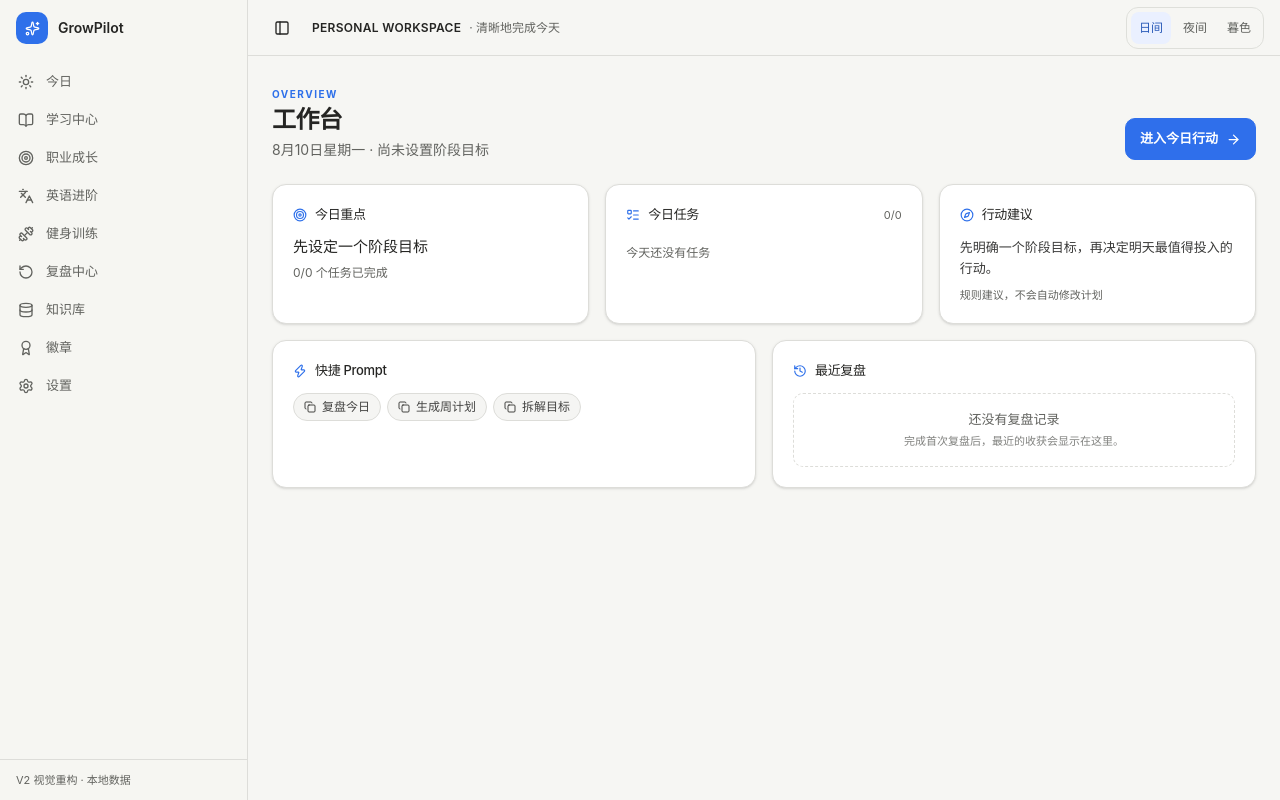
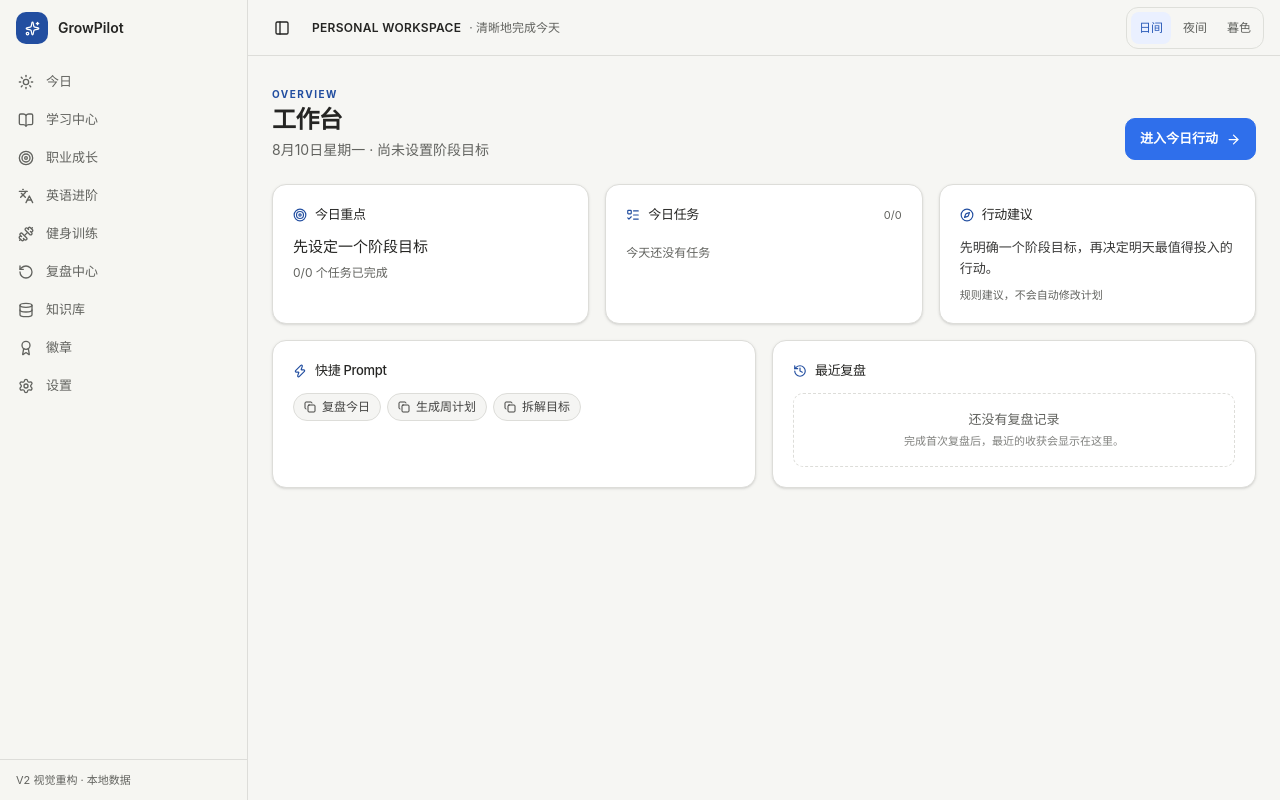
Before and after one commit to GrowPilot-Leo/Personal-Workspace, a Next.js app in the folder apps/web/: page /dashboard in a window 1280 px wide. Built offline with nearby package versions, Linux system fonts and the light colour scheme.

Commit message:
fix(web): darken semantic blue for accessibility

```diff
--- a/apps/web/src/shared/theme/tokens.css
+++ b/apps/web/src/shared/theme/tokens.css
@@ -39,7 +39,7 @@
   --card-foreground: 60 3% 14%;
   --popover: 0 0% 100%;
   --popover-foreground: 60 3% 14%;
-  --primary: 219 82% 55%;
+  --primary: 219 65% 38%;
   --primary-foreground: 0 0% 100%;
   --secondary: 60 8% 93%;
   --secondary-foreground: 60 3% 19%;
@@ -51,6 +51,6 @@
   --destructive-foreground: 0 0% 100%;
   --border: 72 6% 86%;
   --input: 72 6% 86%;
-  --ring: 219 82% 55%;
+  --ring: 219 65% 38%;
   --radius: 0.625rem;
 }
```
